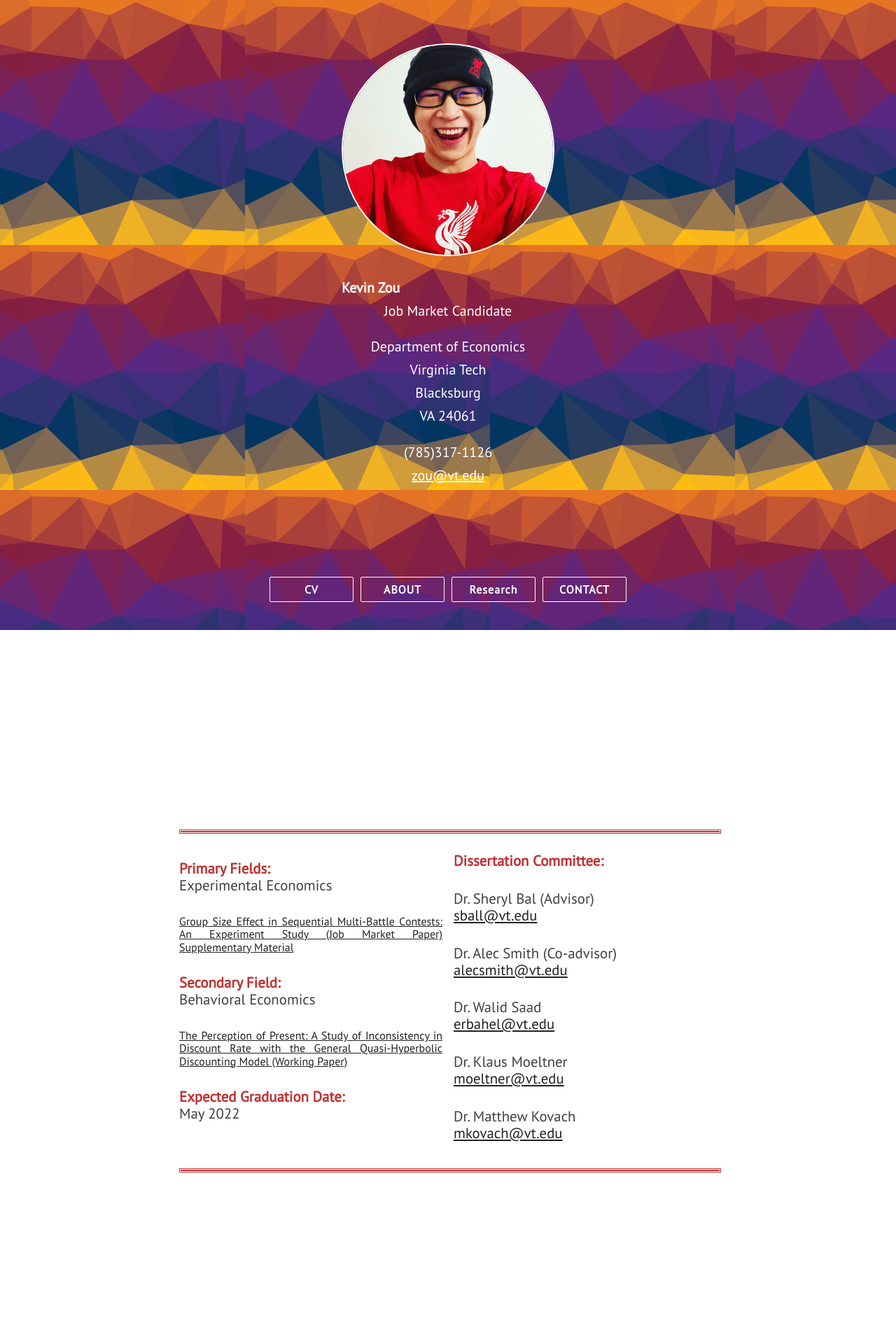
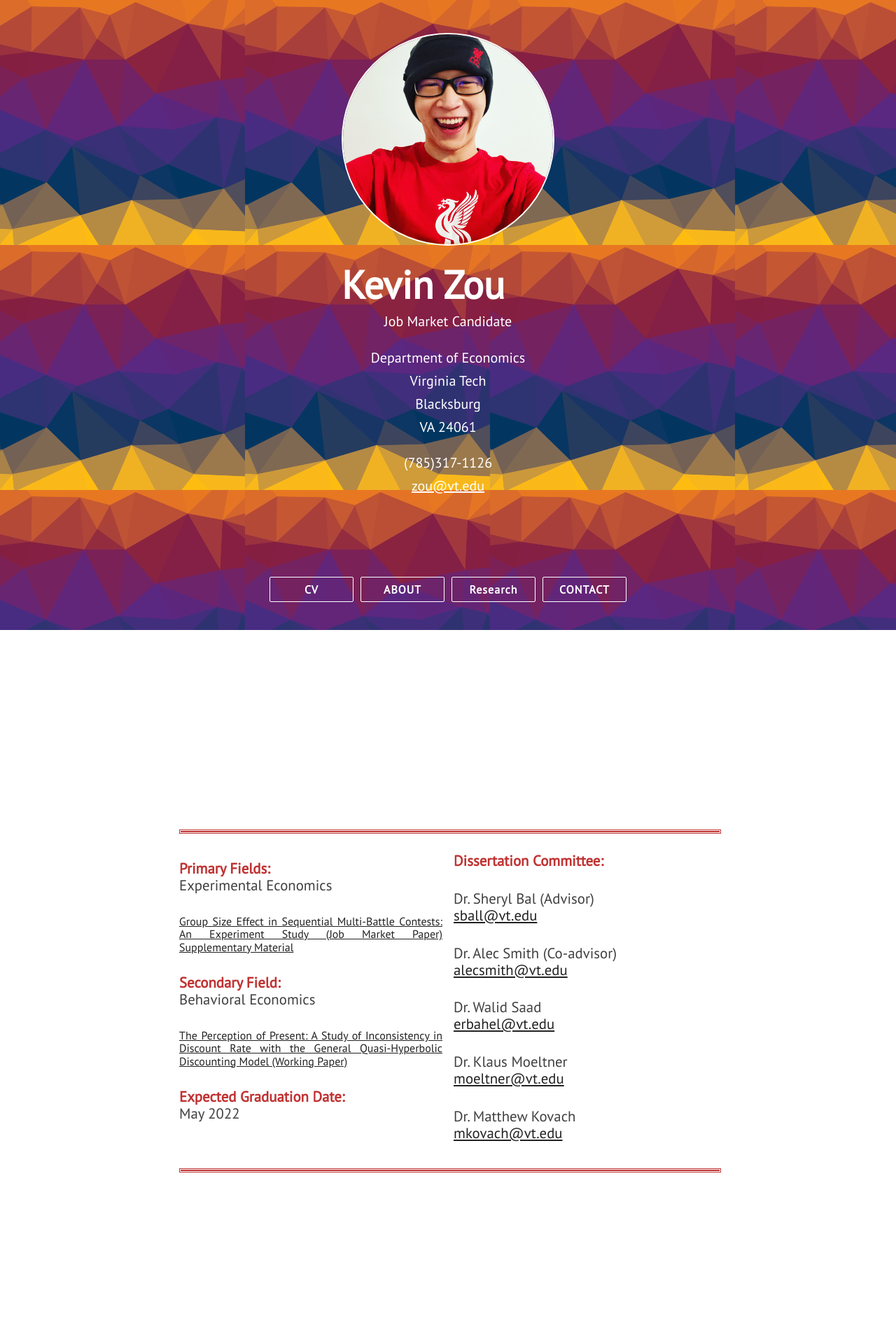
Before and after one commit to KevinKCV/kevinzou, a Jekyll site: the page built from index.html, in a window 1280 px wide. Shown: the top 1920 px of the page at 70% size. Built offline with Jekyll 4.4.1, drawn with Linux system fonts in a browser that asks for light colours; nearby versions of some CDN libraries.

Commit message:
Update 00nav.html

```diff
--- a/_includes/00nav.html
+++ b/_includes/00nav.html
@@ -4,7 +4,7 @@
         <div class="profile-pic-div animated">
             <a href="#about" class="profile-pic-link"><img src="{{ site.profile_picture }}" class="profile-pic"/></a>
         </div>
-        <div class="head-punchline head-title center-align animated" id="head-name">   {{ site.title }}</div>
+        <div class="head-name head-title center-align animated" id="head-name">   {{ site.title }}</div>
         <div class="head-punchline animated">{{site.description}}</div>
         <br>
         <div class="head-punchline center-align">Department of Economics</div>
```
